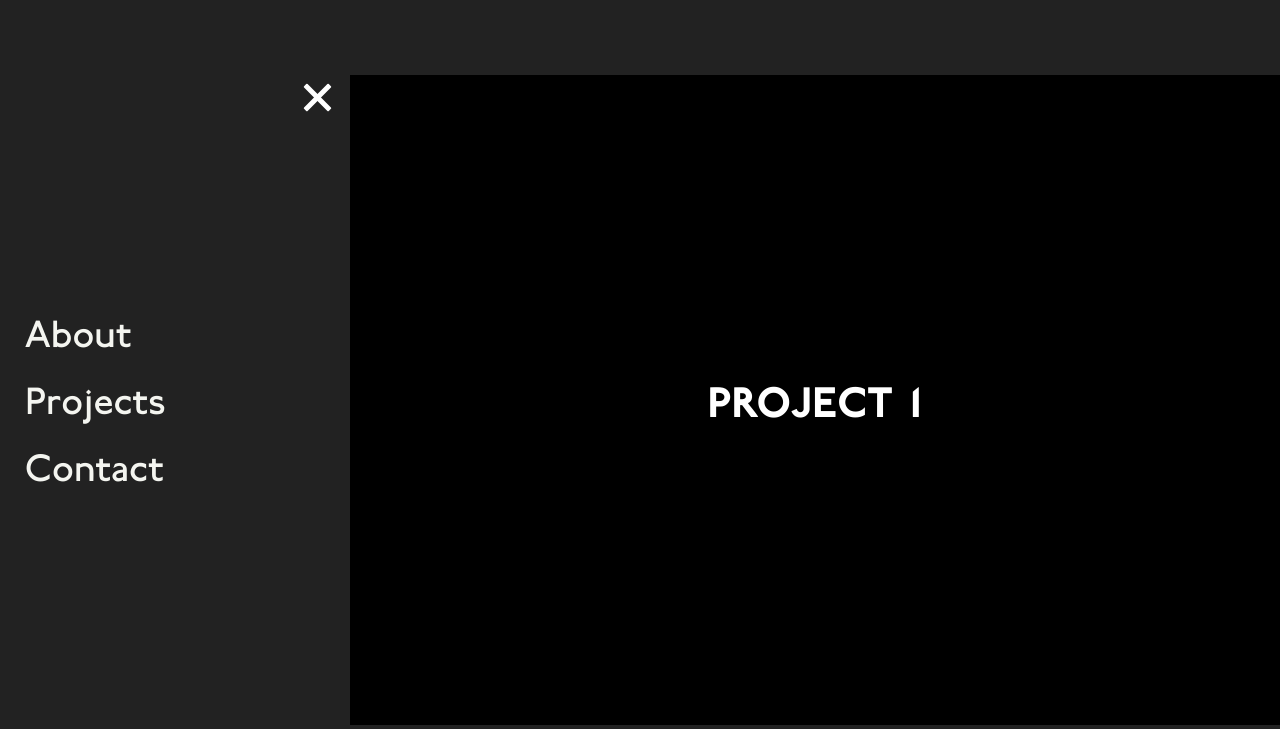
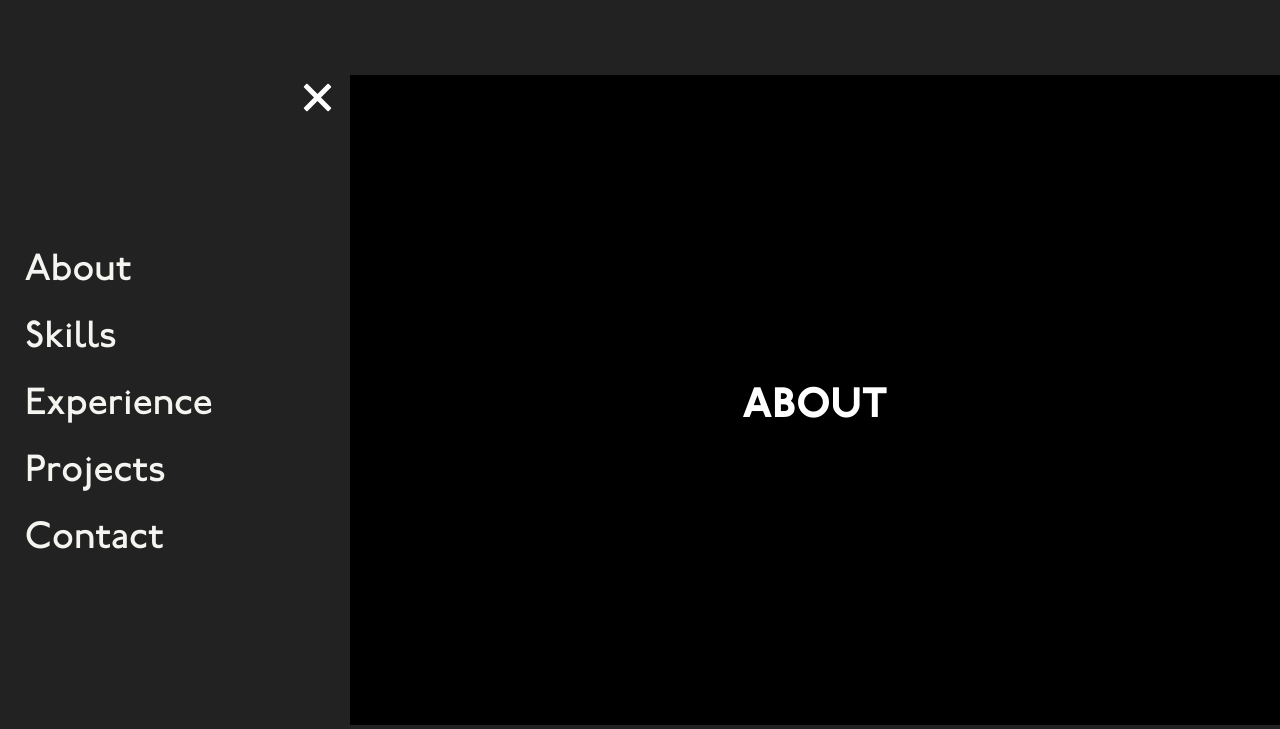
Before and after one commit to jacobfredriksson/Illusion, a plain HTML site: page index.html in a window 1280 px wide. Both pictures are taken after a click on the link 317 px from the left and 413 px from the top of the page. Shown: the top 729 px of the page. Drawn offline with nearby package versions, Linux system fonts and the light colour scheme.

Commit message:
meny click scroll, but buggs

```diff
--- a/index.html
+++ b/index.html
@@ -1,13 +1,12 @@
 <!DOCTYPE html>
 <html>
   <head>
-    <meta charset="utf-8">
+    <meta charset="utf-8" />
     <title>Bakgrunds labb</title>
     <script src="https://use.fontawesome.com/aa02bba750.js"></script>
     <script src="https://cdnjs.cloudflare.com/ajax/libs/jquery/3.2.1/jquery.min.js"></script>
-    <link rel="stylesheet" type="text/css" href="style.css">
+    <link rel="stylesheet" type="text/css" href="style.css" />
     <script src="script.js"></script>
-
   </head>
   <body>
     <a class="hamburger">
@@ -21,70 +20,83 @@
           <div class="sidemenu__logo-img"></div>
         </div>
         <ul class="sidemenu__links">
-        <li><a href="#"> About   </a></li>
-        <li><a href="#"> Projects</a></li>
-        <li><a href="#"> Contact </a></li>
+          <li class="menu_item"><a href="#" id="about_button"> About </a></li>
+          <li class="menu_item"><a href="#" id="skills_button"> Skills</a></li>
+          <li class="menu_item">
+            <a href="#" id="experience_button"> Experience </a>
+          </li>
+          <li class="menu_item">
+            <a href="#" id="projects_button"> Projects</a>
+          </li>
+          <li class="menu_item">
+            <a href="#" id="contact_button"> Contact </a>
+          </li>
         </ul>
-
       </div>
       <div class="bottomBar">
         <div class="sidemenu__social">
           <ul class="sidemenu__social-links">
-          <li><a href="#"><i class="fa fa-facebook-official" aria-hidden="true"></i></a> </li>
-          <li><a href="#"> <i class="fa fa-instagram" aria-hidden="true"></i></a> </li>
-          <li><a href="#"> <i class="fa fa-linkedin-square" aria-hidden="true"></i></a> </li>
+            <li>
+              <a href="#"
+                ><i class="fa fa-facebook-official" aria-hidden="true"></i
+              ></a>
+            </li>
+            <li>
+              <a href="#">
+                <i class="fa fa-instagram" aria-hidden="true"></i
+              ></a>
+            </li>
+            <li>
+              <a href="#">
+                <i class="fa fa-linkedin-square" aria-hidden="true"></i
+              ></a>
+            </li>
           </ul>
         </div>
       </div>
     </div>
 
     <div class="container">
-        <div class="container__slideshow">
-
+      <div class="container__slideshow" id="about">
         <div class="slideshow__slide">
           <div class="bg-img" style="background-image: url('images/img1.jpg');">
             <div class="slideshow__text-container">
-                <h2> PROJECT 1 </h2>
-              </div>
-            </div>
-
-          </div>
-
-          <div class="slideshow__slide">
-            <div class="bg-img" style="background-image: url('images/img2.jpg');">
-              <div class="slideshow__text-container">
-                <h2> PROJECT 2 </h2>
+              <h2>About</h2>
             </div>
           </div>
         </div>
 
-          <div class="slideshow__slide">
-              <div class="bg-img" style="background-image: url('images/img3.jpg');">
+        <div class="slideshow__slide" id="skills">
+          <div class="bg-img" style="background-image: url('images/img2.jpg');">
             <div class="slideshow__text-container">
-                  <h2> PROJECT 3 </h2>
+              <h2>Skills</h2>
             </div>
           </div>
         </div>
 
-          <div class="slideshow__slide">
-              <div class="bg-img" style="background-image: url('images/img4.jpg');">
+        <div class="slideshow__slide" id="experience">
+          <div class="bg-img" style="background-image: url('images/img3.jpg');">
             <div class="slideshow__text-container">
-                  <h2> PROJECT 4 </h2>
+              <h2>Experience</h2>
             </div>
           </div>
         </div>
 
-          <div class="slideshow__slide">
-              <div class="bg-img" style="background-image: url('images/img5.jpg');">
+        <div class="slideshow__slide" id="projects">
+          <div class="bg-img" style="background-image: url('images/img4.jpg');">
             <div class="slideshow__text-container">
-                  <h2> PROJECT 5 </h2>
+              <h2>Projects</h2>
             </div>
           </div>
         </div>
 
-
-
-
+        <div class="slideshow__slide" id="contact">
+          <div class="bg-img" style="background-image: url('images/img5.jpg');">
+            <div class="slideshow__text-container">
+              <h2>CONTACT</h2>
+            </div>
+          </div>
+        </div>
       </div>
     </div>
     <script src="sidebar.js"></script>
--- a/sidebar.js
+++ b/sidebar.js
@@ -1,64 +1,79 @@
+var hamburger = document.querySelector(".hamburger");
+var sidemenu = document.querySelector(".sidemenu");
+var menuWrapper = document.querySelector(".sidemenu-wrapper");
+var topBar = document.querySelector(".topBar");
+var bottomBar = document.querySelector(".bottomBar");
+var socialLinks = document.querySelector(".sidemenu__social");
+var bgImg = Array.from(document.querySelectorAll(".bg-img"));
+var menuItems = Array.from(document.querySelectorAll(".menu_item"));
 
+function scrollToSubject(itemIndex) {
+  console.log(window.innerHeight * itemIndex, $(window).scrollTop());
+  if (window.innerHeight * itemIndex != $(window).scrollTop()) {
+    console.log(window.innerHeight * itemIndex);
+    window.scrollTo({
+      left: 0,
+      top: window.innerHeight * itemIndex,
+      behavior: "smooth"
+    });
+  } else {
+    return;
+  }
+}
 
-var hamburger = document.querySelector('.hamburger');
-var sidemenu = document.querySelector('.sidemenu');
-var menuWrapper = document.querySelector('.sidemenu-wrapper');
-var topBar = document.querySelector('.topBar');
-var bottomBar = document.querySelector('.bottomBar');
-var socialLinks = document.querySelector('.sidemenu__social');
-var bgImg = Array.from(document.querySelectorAll('.bg-img'));
-console.log(bgImg)
+menuItems.forEach((item, i) => {
+  item.addEventListener("click", function() {
+    console.log(i);
+    scrollToSubject(i);
+  });
+});
+
+console.log(bgImg);
 var menuOpen = false;
 
+menuWrapper.style.visibility = "hidden";
+sidemenu.style.width = "0";
+topBar.style.width = "0";
+bottomBar.style.width = "0";
 
-
-menuWrapper.style.visibility = 'hidden';
-sidemenu.style.width = '0';
-topBar.style.width = '0';
-bottomBar.style.width = '0';
-
-
-
-
-hamburger.addEventListener('click', () => {
+hamburger.addEventListener("click", () => {
   menuOpen = true;
 
-  if(sidemenu.style.width == '0px') {
-    $('.slideshow__text-container').on('mousewheel touchmove', function(e) {
+  if (sidemenu.style.width == "0px") {
+    $(".slideshow__text-container").on("mousewheel touchmove", function(e) {
       e.preventDefault();
     });
-    hamburger.classList.add( "active" );
-    sidemenu.style.width = '350px';
-    topBar.style.width = '100vw';
-    bottomBar.style.width = '100vw';
-    socialLinks.style.width = '100%';
-    socialLinks.style.visibility = 'visible';
-    menuWrapper.style.width = '100%';
-    menuWrapper.style.visibility = 'visible';
+    hamburger.classList.add("active");
+    sidemenu.style.width = "350px";
+    topBar.style.width = "100vw";
+    bottomBar.style.width = "100vw";
+    socialLinks.style.width = "100%";
+    socialLinks.style.visibility = "visible";
+    menuWrapper.style.width = "100%";
+    menuWrapper.style.visibility = "visible";
     bgImg.map((el, i) => {
-      el.classList.add('test');
-      el.style.transition = '1.4s'
-    })
-
-
+      el.classList.add("test");
+      el.style.transition = "1.4s";
+    });
   } else {
     menuOpen = false;
-    hamburger.classList.remove( "active" );
-    sidemenu.style.width = '0px';
-    topBar.style.width = '0px';
-    bottomBar.style.width = '0px';
-    socialLinks.style.width = '0px';
-    socialLinks.style.visibility = 'hidden';
-    menuWrapper.style.width = '0px';
-    menuWrapper.style.visibility = 'hidden';
+    hamburger.classList.remove("active");
+    sidemenu.style.width = "0px";
+    topBar.style.width = "0px";
+    bottomBar.style.width = "0px";
+    socialLinks.style.width = "0px";
+    socialLinks.style.visibility = "hidden";
+    menuWrapper.style.width = "0px";
+    menuWrapper.style.visibility = "hidden";
     bgImg.map((el, i) => {
-      el.classList.remove('test');
-      setTimeout(function(){ el.style.transition = '0s'; }, 1000);
-
-    })
-    $('.slideshow__text-container').unbind('mousewheel')
+      el.classList.remove("test");
+      setTimeout(function() {
+        el.style.transition = "0s";
+      }, 1000);
+    });
+    $(".slideshow__text-container").unbind("mousewheel");
   }
-})
+});
 
 // console.log(menuOpen)
 // if(menuOpen == true) {
--- a/style.css
+++ b/style.css
@@ -3,7 +3,8 @@
   padding: 0;
 }
 
-body, html {
+body,
+html {
   height: 100%;
 }
 
@@ -13,28 +14,31 @@ ul {
 
 li a {
   text-decoration: none;
-  color: #F4F5F0;
-}
-
-
-@font-face {
-    font-family: "Johnston-regular";
-    src:url("fonts/p22johnston.ttf") format('truetype');
+  color: #f4f5f0;
 }
 
 @font-face {
-    font-family: "Johnston-bold";
-    src:url("fonts/UndergroundBold.ttf") format('truetype');
+  font-family: "Johnston-regular";
+  src: url("fonts/p22johnston.ttf") format("truetype");
+}
+
+@font-face {
+  font-family: "Johnston-bold";
+  src: url("fonts/UndergroundBold.ttf") format("truetype");
 }
 
 a {
-    font-family:"Johnston-regular";
+  font-family: "Johnston-regular";
 }
 
-h1, h2, h3, h4, h5, h6 {
-  font-family: 'Johnston-bold';
+h1,
+h2,
+h3,
+h4,
+h5,
+h6 {
+  font-family: "Johnston-bold";
 }
-
 
 /* .hamburger {
   position: fixed;
@@ -57,10 +61,21 @@ h1, h2, h3, h4, h5, h6 {
     width: 100%;
     border-top: 0.32em solid #fff;
 } */
-.hamburger { position: fixed; left: 300px; top: 50%; z-index: 9999; transition: 1s;}
+.hamburger {
+  position: fixed;
+  left: 300px;
+  top: 50%;
+  z-index: 9999;
+  transition: 1s;
+}
 
-.hamburger { cursor: pointer; padding: 10px 35px 16px 0px; }
-.hamburger span, .hamburger span:before, .hamburger span:after {
+.hamburger {
+  cursor: pointer;
+  padding: 10px 35px 16px 0px;
+}
+.hamburger span,
+.hamburger span:before,
+.hamburger span:after {
   z-index: 9999;
   cursor: pointer;
   border-radius: 1px;
@@ -69,7 +84,7 @@ h1, h2, h3, h4, h5, h6 {
   background: white;
   position: absolute;
   display: block;
-  content: '';
+  content: "";
 }
 .hamburger span:before {
   top: -10px;
@@ -78,13 +93,16 @@ h1, h2, h3, h4, h5, h6 {
   bottom: -10px;
 }
 
-.hamburger span, .hamburger span:before, .hamburger span:after {
+.hamburger span,
+.hamburger span:before,
+.hamburger span:after {
   transition: all 500ms ease-in-out;
 }
 .hamburger.active span {
   background-color: transparent;
 }
-.hamburger.active span:before, .hamburger.active span:after {
+.hamburger.active span:before,
+.hamburger.active span:after {
   top: 0;
 }
 .hamburger.active span:before {
@@ -102,7 +120,6 @@ h1, h2, h3, h4, h5, h6 {
   top: 85px;
   transition: 1s;
 }
-
 
 .sidemenu {
   background-color: #222222;
@@ -152,7 +169,6 @@ h1, h2, h3, h4, h5, h6 {
 
 .sidemenu__social-links {
   display: flex;
-
 }
 
 .sidemenu__social-links li {
@@ -181,7 +197,6 @@ h1, h2, h3, h4, h5, h6 {
 }
 
 .container {
-
 }
 
 .container__slideshow {
@@ -212,13 +227,13 @@ h1, h2, h3, h4, h5, h6 {
 }
 
 .bg-img:before {
-  content: '';
+  content: "";
   position: absolute;
   top: 0;
   right: 0;
   bottom: 0;
   left: 0;
-  background-color: rgba(0,0,0, 0.3);
+  background-color: rgba(0, 0, 0, 0.3);
 }
 
 .slideshow__text-container {
@@ -235,7 +250,6 @@ h1, h2, h3, h4, h5, h6 {
   font-size: 45px;
 }
 
-
 .test {
   bottom: 75px;
   top: 75px;
```
Also changed, not shown: script.js (+76 -74 lines). Lines whose indentation alone changed are shown as unchanged.
